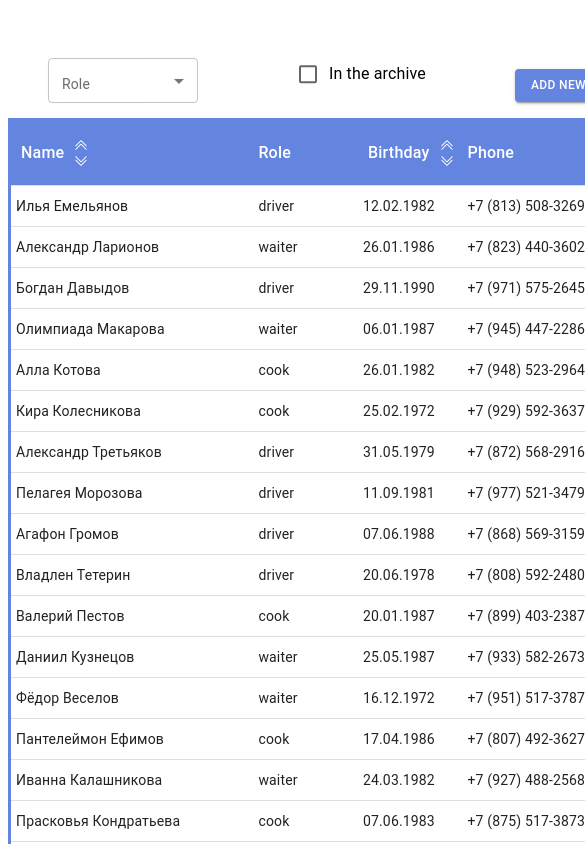
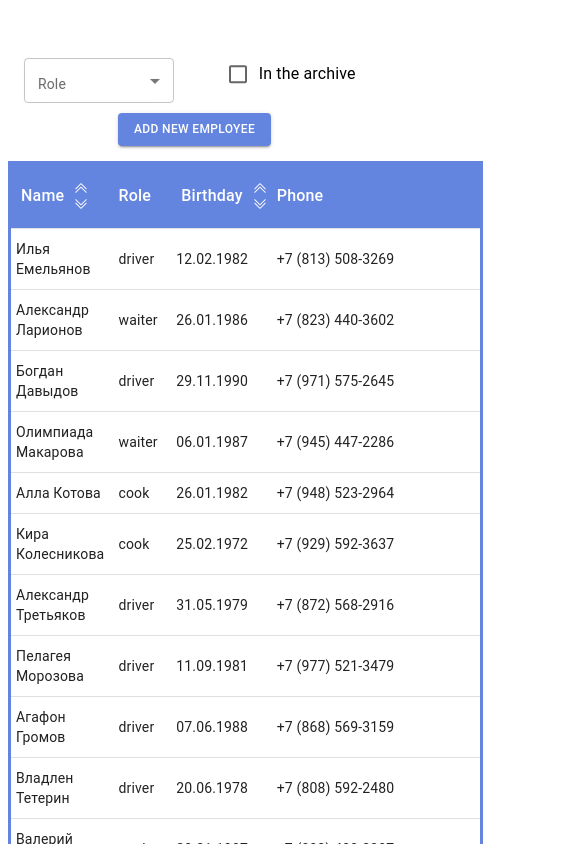
Before and after one commit to layout-IT/TestTask, a React (Create React App) app: page /TestTask/add in a window 390 px wide. Both pictures are taken after typing "5551234", "Sample", "Sample", "Sample", "2020-01-15", "5551234" into the empty fields and a click on the button "ADD EMPLOYEE". Shown: the top 844 px of the page, 585 px wide, since content can reach past the window. Built offline with nearby package versions, Linux system fonts and the light colour scheme.

Commit message:
I returned the table back to the rubber layout

```diff
--- a/src/App.module.scss
+++ b/src/App.module.scss
@@ -2,19 +2,12 @@
   position: relative;
   display: flex;
   justify-content: center;
-  width: 1500px;
-  margin: 0 auto;
-  @media (max-width: 1200px) {
-    width: 1000px
-  }
-  @media (max-width: 1000px) {
-    width: 700px
-  }
+  width: 100%;
 }
 
 .container {
   padding-top: 50px;
-  width: 100%;
+  width: 80%;
   @media (max-width: 600px) {
     width: 100%;
   }
```
